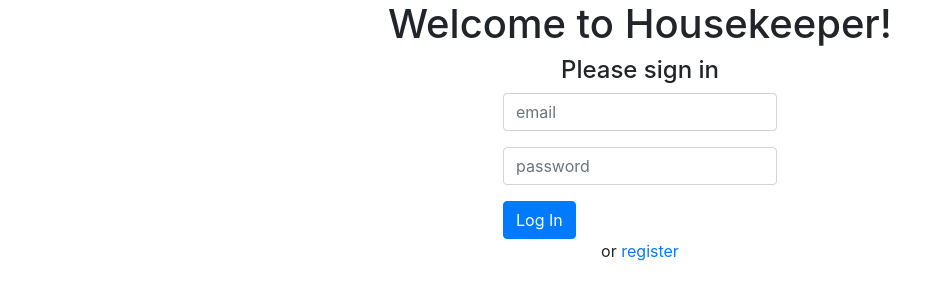
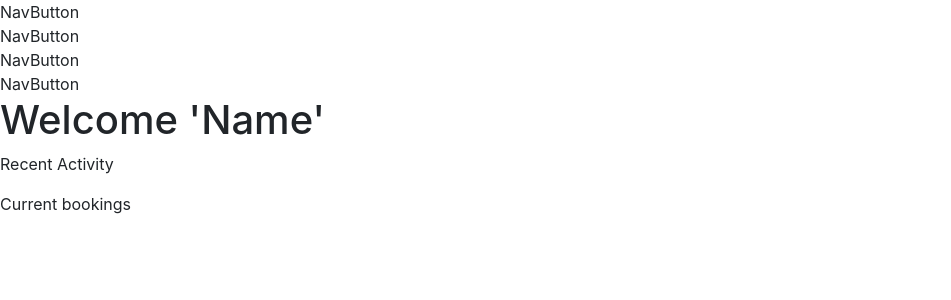
Before and after one commit to JeffBenton/housekeeper, a React (Create React App) app in the folder client/: page /home in a window 1280 px wide. Shown: the top 300 px of the page, without its empty margins (0-951 px from the left). Built offline with nearby package versions, Linux system fonts and the light colour scheme.

Commit message:
fixed routing bug and specced out homepage content

```diff
--- a/client/src/App.js
+++ b/client/src/App.js
@@ -9,10 +9,11 @@ function App() {
     <div className="App">
         <Router>
             <Switch>
-                <Route path="/">
+                <Route exact path="/">
                     <LandingPage />
                 </Route>
                 <Route path="/home">
+                    <HomePage />
                 </Route>
             </Switch>
         </Router>
--- a/client/src/Components/HomePage/HomePage.js
+++ b/client/src/Components/HomePage/HomePage.js
@@ -7,6 +7,9 @@ class HomePage extends React.Component {
         return (
             <div>
                 <NavBar />
+                <h1>Welcome 'Name'</h1>
+                <p>Recent Activity</p>
+                <p>Current bookings</p>
             </div>
         )
     }
--- a/client/src/Components/HomePage/NavBar.js
+++ b/client/src/Components/HomePage/NavBar.js
@@ -1,9 +1,16 @@
 import React from 'react';
+
+import NavButton from "./NavButton";
 
 class NavBar extends React.Component {
     render() {
         return (
-            <div>NavBar</div>
+            <div>
+                <NavButton />
+                <NavButton />
+                <NavButton />
+                <NavButton />
+            </div>
         )
     }
 }
--- a/client/src/Components/HomePage/NavButton.js
+++ b/client/src/Components/HomePage/NavButton.js
@@ -0,0 +1,11 @@
+import React from 'react';
+
+class NavButton extends React.Component {
+    render() {
+        return (
+            <div>NavButton</div>
+        )
+    }
+}
+
+export default NavButton;
```
